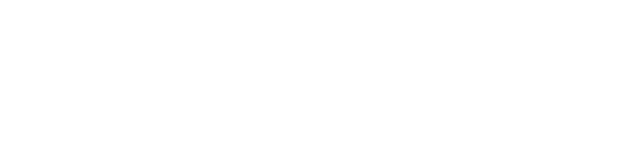
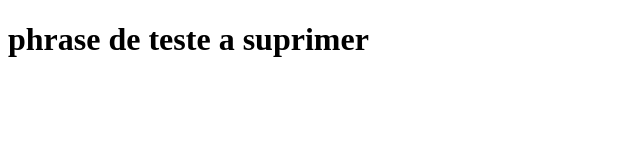
Before and after one commit to emnry/Projet-Annuel, a plain HTML site: page acceuil.html in a window 1280 px wide. Shown: the whole page, without its empty margins (0-640 px from the left). Drawn offline with Linux system fonts and the light colour scheme.

Commit message:
test changement

```diff
--- a/acceuil.html
+++ b/acceuil.html
@@ -6,6 +6,6 @@
     <title>accueil</title>
 </head>
 <body>
-
+    <h1>phrase de teste a suprimer</h1>
 </body>
 </html>
```
